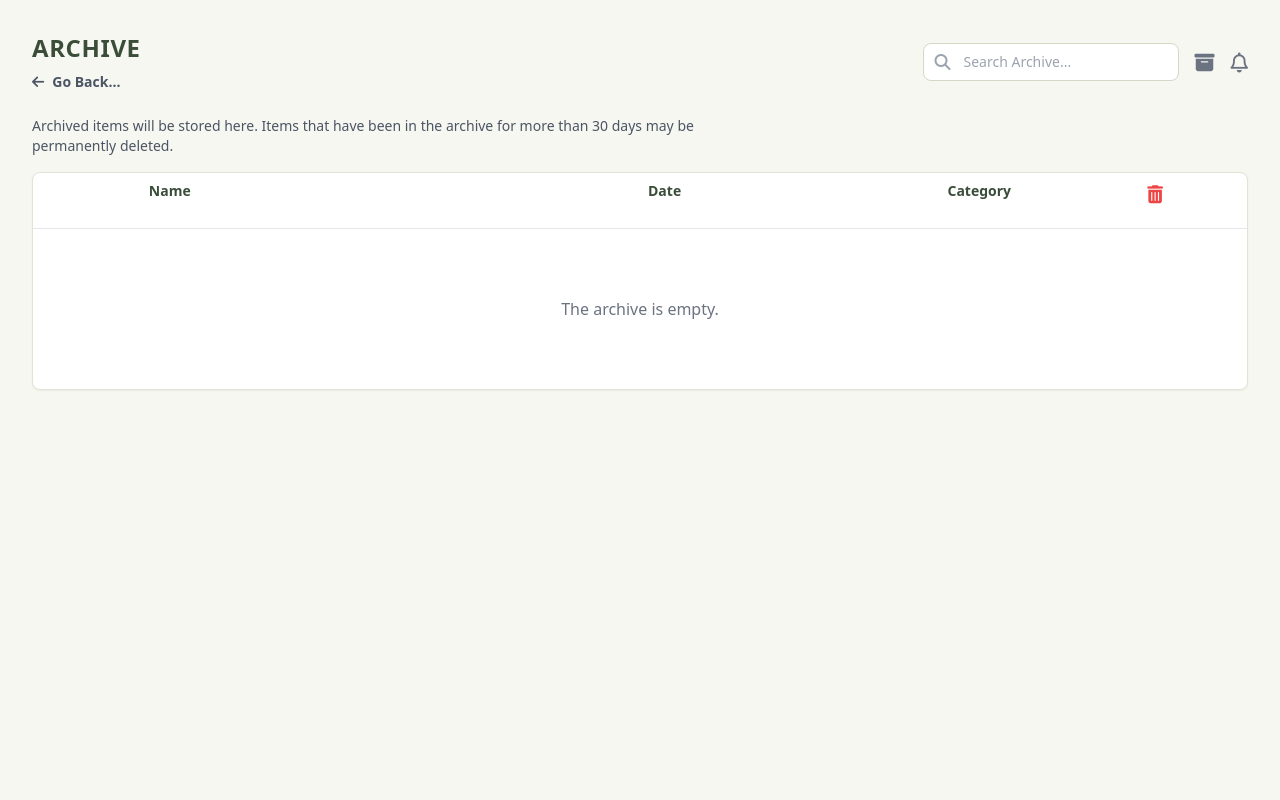
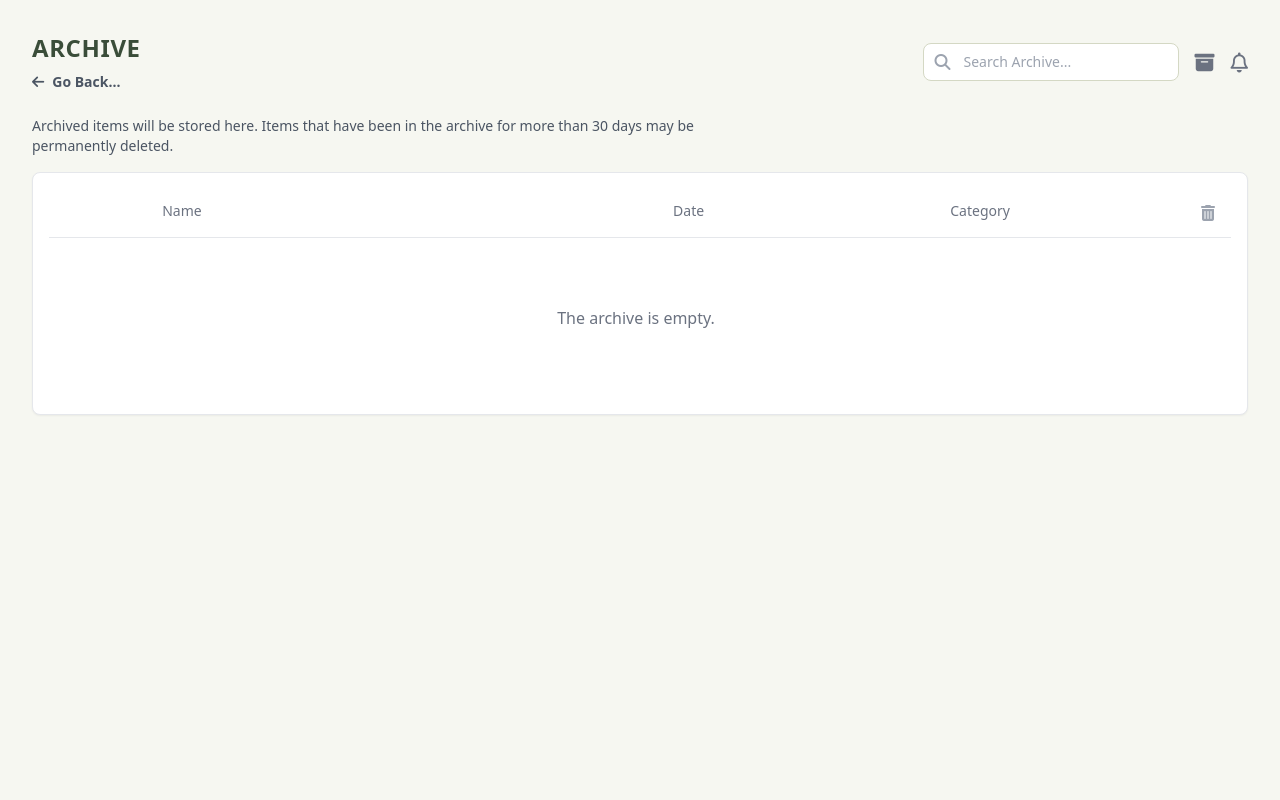
Before and after one commit to AlT4lR/CapstoneMalala, a Flask app: template Capstone/website/templates/_archive.html in a window 1280 px wide. Run offline with Flask 3, Linux system fonts and the light colour scheme; the template is opened without the code that fills it, so the values that code supplies are empty; some libraries are stand-ins or nearby versions.

Commit message:
Version 3.3.1
- updated archives

```diff
--- a/Capstone/website/templates/_archive.html
+++ b/Capstone/website/templates/_archive.html
@@ -4,20 +4,16 @@
 
 {% block head %}
 <style>
-    /* Custom styles for the archive table and floating action bar */
-    .table-row {
-        min-height: 56px; /* 3.5rem */
+    /* Custom styles for the archive table */
+    .table-row-item {
         transition: background-color 0.2s ease;
-    }
-    .table-cell {
-        display: flex;
-        align-items: center;
     }
 
     /* Custom Scrollbar */
     .custom-scrollbar::-webkit-scrollbar { width: 8px; }
-    .custom-scrollbar::-webkit-scrollbar-track { background: transparent; }
-    .custom-scrollbar::-webkit-scrollbar-thumb { background: #3a4d39; border-radius: 10px; }
+    .custom-scrollbar::-webkit-scrollbar-track { background: #f8f9fa; }
+    .custom-scrollbar::-webkit-scrollbar-thumb { background: #d3d3d3; border-radius: 10px; }
+    .custom-scrollbar::-webkit-scrollbar-thumb:hover { background: #b0b0b0; }
 
     /* Floating action bar styles */
     #bulk-actions-footer {
@@ -135,57 +131,51 @@
         Archived items will be stored here. Items that have been in the archive for more than 30 days may be permanently deleted.
     </p>
 
-    <!-- Archive Table Card -->
-    <div id="archive-container" class="bg-white rounded-lg shadow-sm border border-[#e1e4d5] overflow-hidden flex flex-col">
-        <div class="grid grid-cols-12 gap-4 px-4 py-2 text-sm font-semibold text-[#3a4d39] border-b table-row">
-            <div class="col-span-1 table-cell">
+    <!-- White container for the archive list -->
+    <div class="bg-white rounded-lg shadow-sm border border-gray-200 p-4 flex flex-col">
+        <!-- List Header -->
+        <div class="grid grid-cols-12 gap-4 px-4 py-3 text-sm font-medium text-gray-500 border-b border-gray-200">
+            <div class="col-span-1">
                 <input type="checkbox" id="select-all-checkbox" class="h-4 w-4 rounded border-gray-300 hidden">
             </div>
-            <div class="col-span-5 table-cell">Name</div>
-            <div class="col-span-3 table-cell">Date</div>
-            <div class="col-span-2 table-cell">Category</div>
-            <div class="col-span-1 table-cell justify-end">
-                <button id="toggle-selection-btn" title="Select items to delete" class="text-gray-500 hover:text-red-600">
-                    <i class="fas fa-trash-alt text-lg text-red-500"></i>
+            <div class="col-span-4">Name</div>
+            <div class="col-span-3 text-center">Date</div>
+            <div class="col-span-3 text-center">Category</div>
+            <div class="col-span-1 text-right">
+                <button id="toggle-selection-btn" title="Select items to delete" class="text-gray-400 hover:text-red-500">
+                    <i class="fas fa-trash-alt text-base"></i>
                 </button>
             </div>
         </div>
 
-        <div id="archive-list" class="flex-1 overflow-y-auto custom-scrollbar">
+        <!-- Scrollable List Body -->
+        <div id="archive-list" class="flex-1 max-h-[60vh] overflow-y-auto custom-scrollbar pr-2">
             {% for item in archived_items %}
-            <div class="grid grid-cols-12 gap-4 px-4 border-t items-center table-row archive-item hover:bg-gray-50"
+            <div class="grid grid-cols-12 gap-4 px-4 py-4 border-b border-gray-200 items-center table-row-item archive-item hover:bg-gray-50"
                  data-id="{{ item.id }}"
                  data-type="{{ item.type }}"
                  data-name="{{ item.name | escape }}">
 
-                <div class="col-span-1 table-cell">
+                <div class="col-span-1">
                     <input type="checkbox" class="item-checkbox h-4 w-4 rounded border-gray-300 hidden">
                 </div>
 
-                <div class="col-span-5 table-cell gap-3 font-medium text-gray-800">
-                    <!-- START OF MODIFICATION: Use display_category for icon -->
+                <div class="col-span-4 flex items-center gap-3 font-medium text-gray-800">
                     {% if item.display_category == 'Folder' %}
                         <i class="fas fa-folder text-gray-400 text-xl"></i>
                     {% elif item.display_category == 'Image' %}
                         <i class="fas fa-file-image text-gray-400 text-xl"></i>
-                    {% elif item.display_category == 'File' %}
+                    {% else %}
                         <i class="fas fa-file-alt text-gray-400 text-xl"></i>
-                    {% else %}
-                        <i class="fas fa-question-circle text-gray-400 text-xl"></i>
                     {% endif %}
-                    <!-- END OF MODIFICATION -->
-                    <span class="truncate">{{ item.name }}</span>
+                    <span class="truncate text-sm">{{ item.name }}</span>
                 </div>
 
-                <div class="col-span-3 table-cell text-gray-700 text-sm">{{ item.archived_at_str }}</div>
+                <div class="col-span-3 text-center text-gray-600 text-sm">{{ item.archived_at_str }}</div>
+                <div class="col-span-3 text-center text-gray-600 text-sm">{{ item.display_category }}</div>
 
-                <div class="col-span-2 table-cell text-gray-700 text-sm">
-                    <!-- START OF MODIFICATION: Use display_category for text -->
-                    {{ item.display_category }}
-                    <!-- END OF MODIFICATION -->
-                </div>
-                <div class="col-span-1 table-cell justify-end individual-action">
-                    <button class="restore-btn text-gray-500 hover:text-green-600" title="Restore">
+                <div class="col-span-1 text-right individual-action">
+                    <button class="restore-btn text-gray-400 hover:text-green-600" title="Restore">
                         <i class="fas fa-history text-lg"></i>
                     </button>
                 </div>
@@ -267,7 +257,7 @@ document.addEventListener('DOMContentLoaded', function() {
 
         toggleSelectionBtn.innerHTML = isSelectionMode
             ? '<i class="fas fa-times text-red-500 text-lg"></i>'
-            : '<i class="fas fa-trash-alt text-lg text-red-500"></i>';
+            : '<i class="fas fa-trash-alt text-base"></i>';
 
         if (!isSelectionMode) {
             selectAllCheckbox.checked = false;
```
Also changed, not shown: Capstone/website/models/archive.py (+4 -5 lines).
